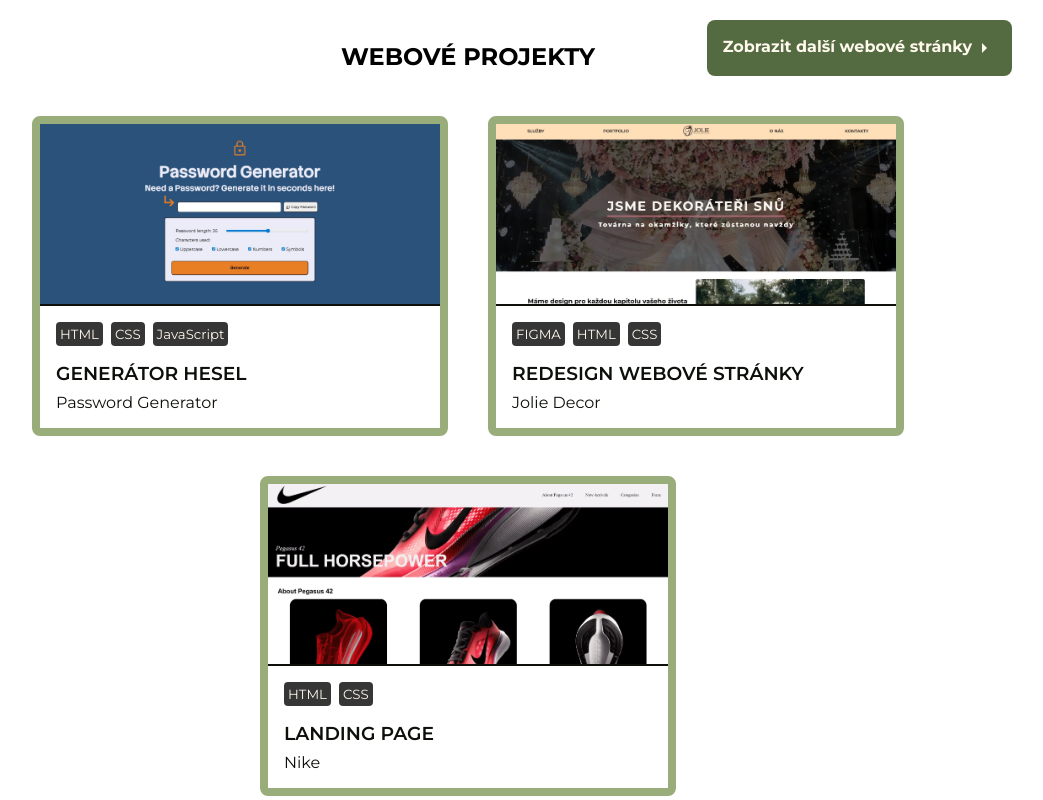
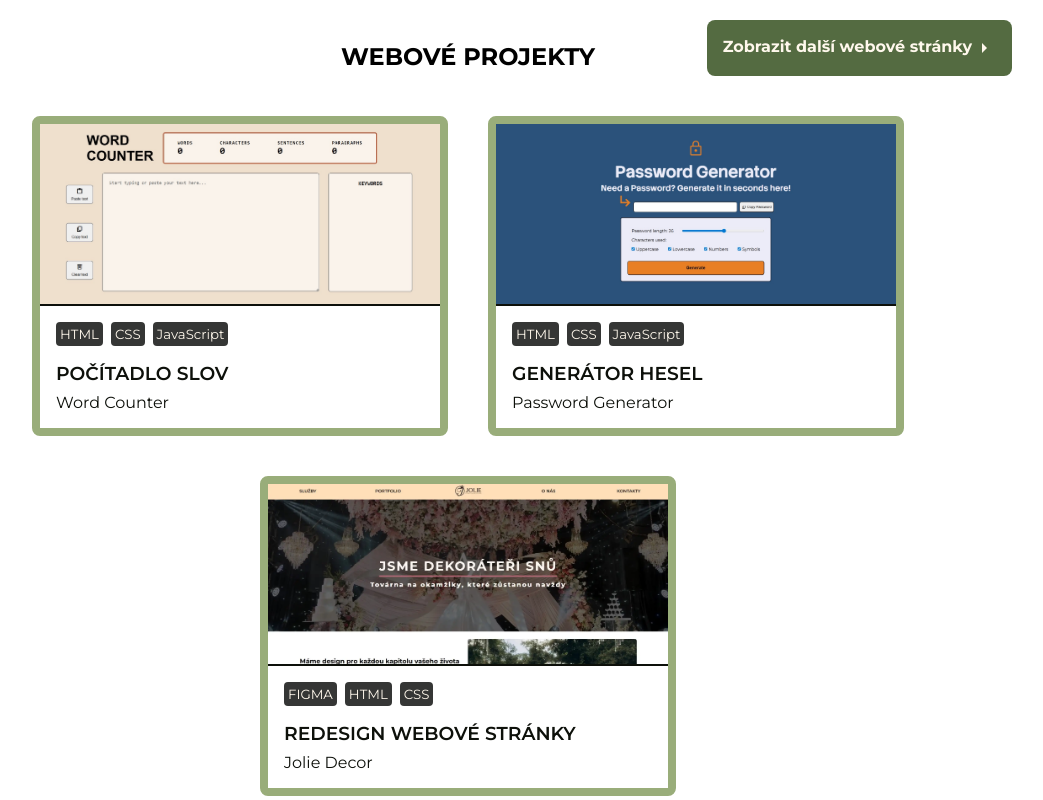
Before and after one commit to NQChi99/portfolio, a plain HTML site: page index.html in a window 1280 px wide. Shown: the part 520-1320 px from the top of the page, without its empty margins (172-1215 px from the left). Drawn offline with nearby package versions, Linux system fonts and the light colour scheme.

Commit message:
added new project Word Counter

```diff
--- a/index.html
+++ b/index.html
@@ -57,6 +57,17 @@
           </span></a>
       </div>
       <div class="project-card">
+        <a href="https://nqchi99.github.io/word-counter/" class="project" target="_blank">
+          <img src="./img/word_counter_banner.jpg" alt="word counter banner" loading="lazy" />
+          <div class="technologies">
+            <h5>HTML</h5>
+            <h5>CSS</h5>
+            <h5>JavaScript</h5>
+          </div>
+          <h3>Počítadlo slov</h3>
+          <h4>Word Counter</h4>
+        </a>
+
         <a href="https://nqchi99.github.io/password-generator/" class="project" target="_blank">
           <img src="./img/password_generator_banner.jpg" alt="password generator banner" loading="lazy" />
           <div class="technologies">
@@ -77,16 +88,6 @@
           </div>
           <h3>Redesign webové stránky</h3>
           <h4>Jolie Decor</h4>
-        </a>
-
-        <a href="https://nqchi99.github.io/nike-landing-page/" class="project" target="_blank">
-          <img src="./img/nike_landingpage.webp" alt="nike landing page banner" loading="lazy" />
-          <div class="technologies">
-            <h5>HTML</h5>
-            <h5>CSS</h5>
-          </div>
-          <h3>Landing Page</h3>
-          <h4>Nike</h4>
         </a>
       </div>
 
```
Also changed, not shown: projects/index.html (+11 -0 lines), img/word_counter_banner.jpg (added).
